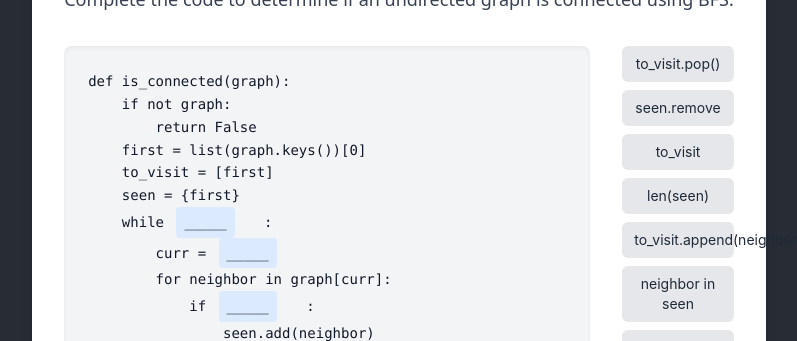
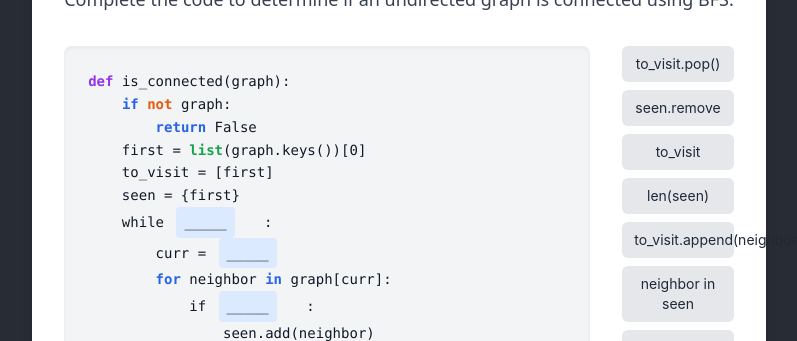
Before and after one commit to arunsudhir/arunsudhir.github.io, a React (Create React App) app in the folder codeguru/: page / in a window 1280 px wide. Shown: the part 236-577 px from the top of the page, without its empty margins (241-1038 px from the left). Built offline with nearby package versions, Linux system fonts and the light colour scheme.

Commit message:
python syntax highlighting

```diff
--- a/codeguru/src/components/CodePractice.tsx
+++ b/codeguru/src/components/CodePractice.tsx
@@ -202,6 +202,7 @@ const CodePractice = () => {
       .join("\n");
   };
 
+  // handle full code submission
   const handleSubmit = () => {
     // Construct expected solution
     const expectedSolution = normalizeCode(
@@ -239,6 +240,96 @@ const CodePractice = () => {
     }
   };
 
+  // Syntax highlighting
+  // First, let's define our syntax highlighting keywords and their colors
+const PYTHON_KEYWORDS = {
+  // Control flow keywords
+  'if': 'text-blue-600 font-semibold',
+  'elif': 'text-blue-600 font-semibold',
+  'else': 'text-blue-600 font-semibold',
+  'for': 'text-blue-600 font-semibold',
+  'while': 'text-blue-600 font-semibold',
+  'return': 'text-blue-600 font-semibold',
+  'in': 'text-blue-600 font-semibold',
+
+  // Function and class related
+  'def': 'text-purple-600 font-semibold',
+  'class': 'text-purple-600 font-semibold',
+  '__init__': 'text-purple-600 font-semibold',
+  'self': 'text-purple-600 font-semibold',
+
+  // Built-in functions and types
+  'len': 'text-green-600 font-semibold',
+  'range': 'text-green-600 font-semibold',
+  'str': 'text-green-600 font-semibold',
+  'int': 'text-green-600 font-semibold',
+  'list': 'text-green-600 font-semibold',
+  'print': 'text-green-600 font-semibold',
+
+  // Methods and data structures
+  'sorted': 'text-teal-600 font-semibold',
+  'sort': 'text-teal-600 font-semibold',
+  'append': 'text-teal-600 font-semibold',
+  'deque': 'text-teal-600 font-semibold',
+  'stack': 'text-teal-600 font-semibold',
+
+  // Logical operators
+  'not': 'text-orange-600 font-semibold',
+  'or': 'text-orange-600 font-semibold',
+  'and': 'text-orange-600 font-semibold',
+};
+
+// Helper function to apply syntax highlighting to a line of code
+const highlightCode = (code: string) => {
+  let highlighted = code;
+  // Create regex pattern that matches whole words only
+  const pattern = `\\b(${Object.keys(PYTHON_KEYWORDS).join('|')})\\b`;
+  const regex = new RegExp(pattern, 'g');
+
+  return highlighted.split(regex).map((part, index) => {
+    if (PYTHON_KEYWORDS[part as keyof typeof PYTHON_KEYWORDS]) {
+      return <span key={index} className={PYTHON_KEYWORDS[part as keyof typeof PYTHON_KEYWORDS]}>{part}</span>;
+    }
+    return part;
+  });
+};
+
+// Enhanced text editor with auto-indent
+const handleKeyDown = (e: React.KeyboardEvent<HTMLTextAreaElement>) => {
+  if (e.key === 'Enter') {
+    e.preventDefault();
+
+    const textarea = e.currentTarget;
+    const { selectionStart } = textarea;
+    const currentLine = userCode.substring(0, selectionStart).split('\n').pop() || '';
+
+    // Calculate current indentation
+    const matchResult = currentLine.match(/^\s*/);
+    const currentIndent = matchResult ? matchResult[0] : '';
+    // Check if line ends with colon
+    const endsWithColon = currentLine.trim().endsWith(':');
+
+    // Create new indent level
+    const newIndent = endsWithColon ? currentIndent + '    ' : currentIndent;
+
+    // Insert new line with proper indentation
+    const newValue =
+      userCode.substring(0, selectionStart) +
+      '\n' +
+      newIndent +
+      userCode.substring(selectionStart);
+
+    setUserCode(newValue);
+
+    // Set cursor position after indentation
+    setTimeout(() => {
+      textarea.selectionStart =
+      textarea.selectionEnd =
+        selectionStart + newIndent.length + 1;
+    }, 0);
+  }
+};
+
   return (
   <div className="max-w-6xl mx-auto bg-white p-8 rounded-lg shadow-lg text-gray-900">
     {/* Tag Filter Section */}
@@ -270,8 +361,13 @@ const CodePractice = () => {
         <pre className="bg-gray-100 p-6 rounded-lg text-sm font-mono text-left overflow-x-auto shadow-inner">
             {currentProblem.codeLines.map((line, index) => {
               const matches = line.match(/_____\d+_____/g);
-              if (!matches) return <div key={index} className="leading-relaxed">{line}</div>;
-
+              if (!matches) {
+                return (
+                  <div key={index} className="leading-relaxed">
+                    {highlightCode(line)}
+                  </div>
+                );
+              }
               let parts = line.split(/_____\d+_____/);
               return (
                 <div key={index} className="relative group leading-relaxed">
@@ -355,11 +451,11 @@ const CodePractice = () => {
   ) : (
       // Full Code Editor Section
       <div className="flex flex-col gap-6">
-        {/* Full Code Input */}
         <textarea
           value={userCode}
           onChange={(e) => setUserCode(e.target.value)}
-          className="w-full h-64 p-2 border rounded-lg font-mono text-sm leading-tight"
+          onKeyDown={handleKeyDown}
+          className="w-full h-64 p-4 border rounded-lg font-mono text-sm leading-tight"
           placeholder="Write your code here..."
         />
 
```
